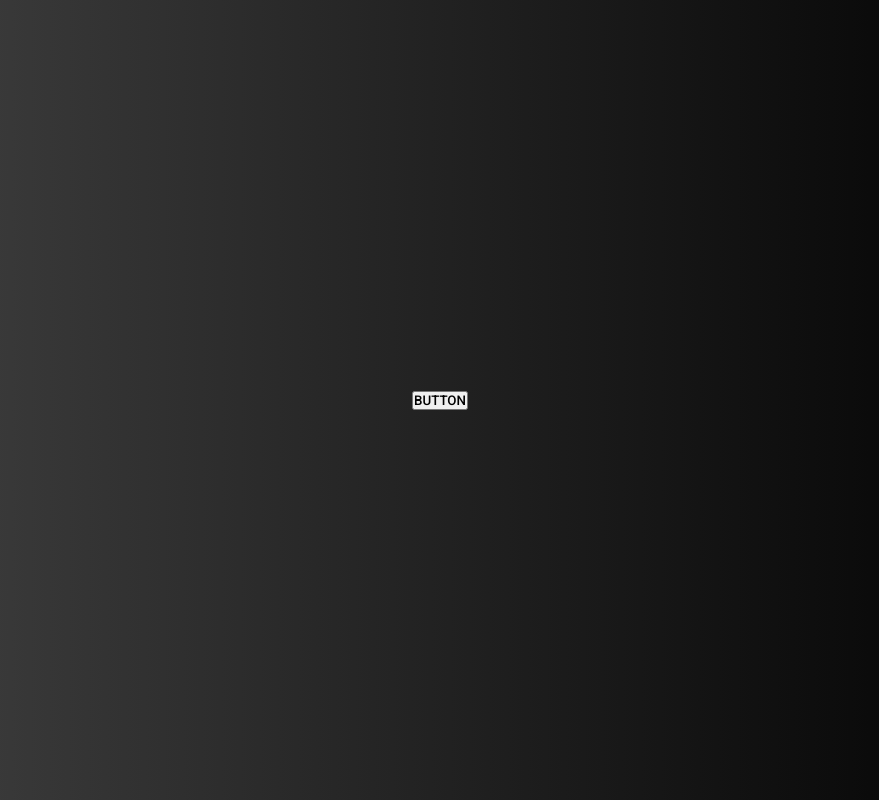
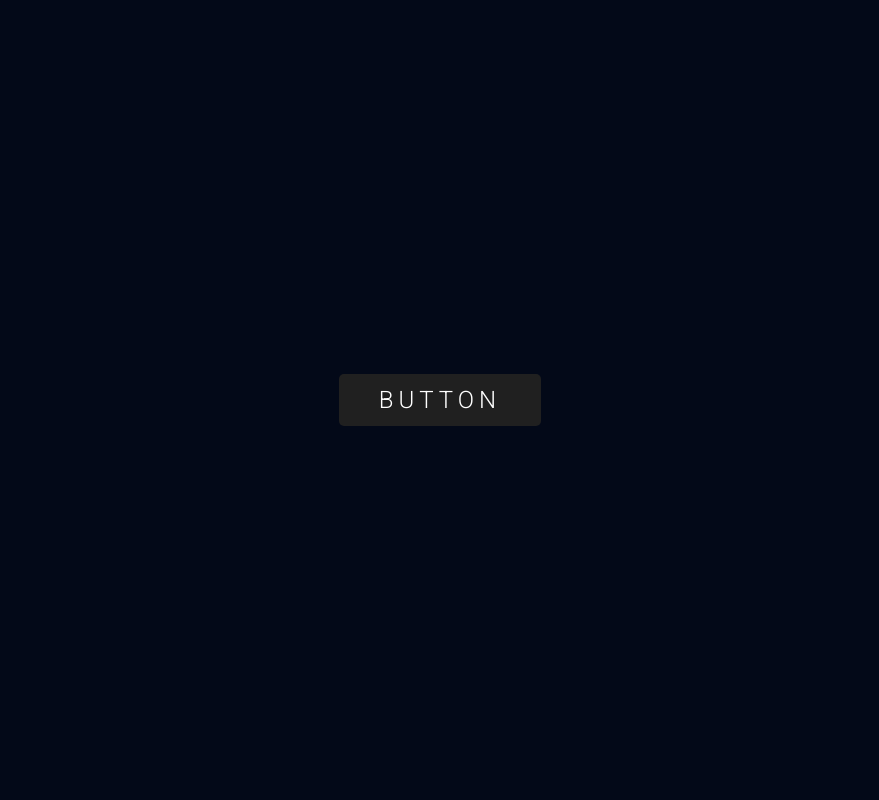
Before and after one commit to kushaneranga/CSS-Buttons, a plain HTML site: page index.html in a window 1280 px wide. Shown: the whole page, without its empty margins (200-1079 px from the left). Drawn offline with Linux system fonts and the light colour scheme.

Commit message:
Colorful Button

```diff
--- a/index.html
+++ b/index.html
@@ -3,12 +3,12 @@
 <head>
     <meta charset="UTF-8">
     <meta name="viewport" content="width=device-width, initial-scale=1.0">
-    <title>Document</title>
+    <title>Colorful Button</title>
     <link rel="stylesheet" href="main.css">
 </head>
 <body>
     <div class="content">
-        <button class="light-button">BUTTON</button>
+        <button class="light-button">button</button>
     </div>
 </body>
 </html>
--- a/main.css
+++ b/main.css
@@ -1,4 +1,4 @@
-@import url('https://fonts.googleapis.com/css2?family=Roboto:wght@500&display=swap');
+@import url('https://fonts.googleapis.com/css2?family=Roboto:wght@300&display=swap');
 
 * {
     margin: 0;
@@ -7,18 +7,68 @@
 }
 
 body {
-    background: #000000;
-    background: -webkit-linear-gradient(to right, #434343, #000000);
-    background: linear-gradient(to right, #434343, #000000);
+    background-color: #030918;
 }
 
 .content {
-    display: flex;
+    display:flex;
     align-items: center;
     justify-content: center;
     min-height: 100vh;
+    overflow: hidden;
 }
 
 .light-button {
     font-family: 'Roboto', sans-serif;
+    font-size: 1.5em;
+    letter-spacing: 5px;
+    text-transform: uppercase;
+    font-weight: normal;
+    color: #ffffff;
+    text-decoration: none;
+    text-align: center;
+    background-color: #202020;
+    padding: 12px 40px;
+    border: none;
+    outline: none;
+    cursor: pointer;
+    border-radius: 5px;
+    position: relative;
 }
+
+.light-button:before {
+    content: '';
+    position: absolute;
+    z-index: -1;
+    top: -3px;
+    left: -3px;
+    height: calc(100% + 6px);
+    width: calc(100% + 6px);
+    background: linear-gradient(to right, #b41d70,  #8a2387, #46f9ff,  #36ff62, #ff0000);
+    background-size: 100%;
+    opacity: 0;
+    filter: blur(5px);
+    transition: 1s;
+    background-size: 500%;
+    transition: opacity .3s ease-in-out;
+    animation: animate 4s linear infinite;
+
+}
+
+.light-button:hover:before {
+    opacity: 1;
+}
+
+.light-button:hover:active{
+    background: none;
+  }
+
+.light-button:hover:active:before{
+    filter: blur(1px);
+  }
+
+  @keyframes animate {
+    0% { background-position: 0 0; }
+    50% { background-position: 100% 0; }
+    100% { background-position: 0 0; }
+  }
```
